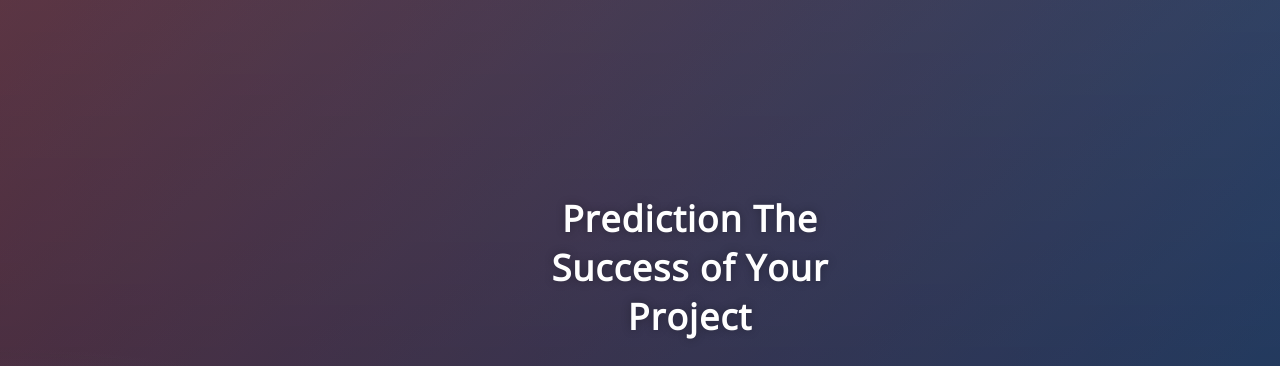
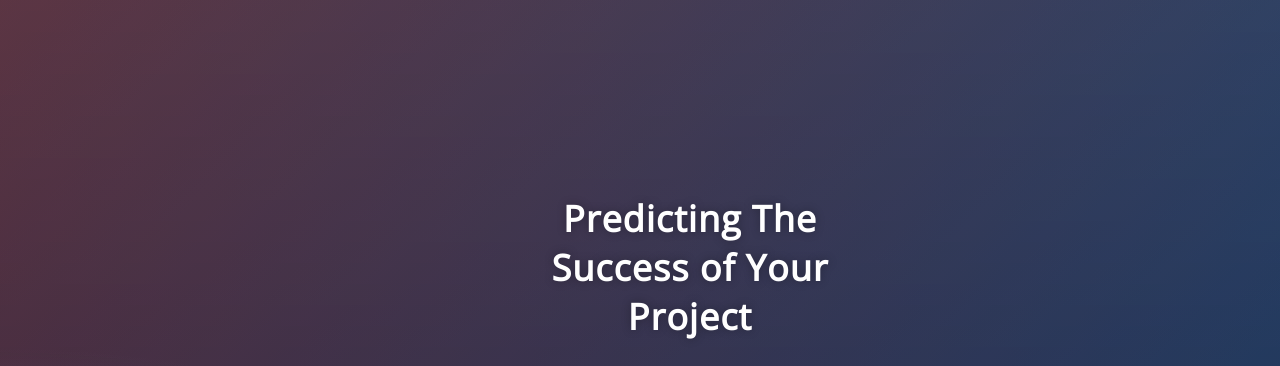
Before and after one commit to VoloMalg/KickstarterProject2, a Flask app: page / in a window 1280 px wide. Shown: the top 366 px of the page. Run offline with Flask 2, Linux system fonts and the light colour scheme; parts of the project's set-up code (start-up, migrations or seed data) failed here and were passed over.

Commit message:
updated text

```diff
--- a/app.py
+++ b/app.py
@@ -66,7 +66,7 @@ def predict():
 
 
 
-    return render_template('index.html', prediction_text='Your project will {}'.format(str(y_pred)))
+    return render_template('index.html', prediction_text='Your project will{}'.format(str(y_pred)))
 
 
 if __name__ == "__main__":
--- a/templates/index.html
+++ b/templates/index.html
@@ -44,7 +44,7 @@ function showNames(v){
 
 <body>
  <div class="login">
-	<h1>Prediction The Success of Your Project</h1>
+	<h1>Predicting The Success of Your Project</h1>
 
      <!-- Main Input For Receiving Query to our ML -->
     <form action="{{ url_for('predict')}}"method="post">
```
